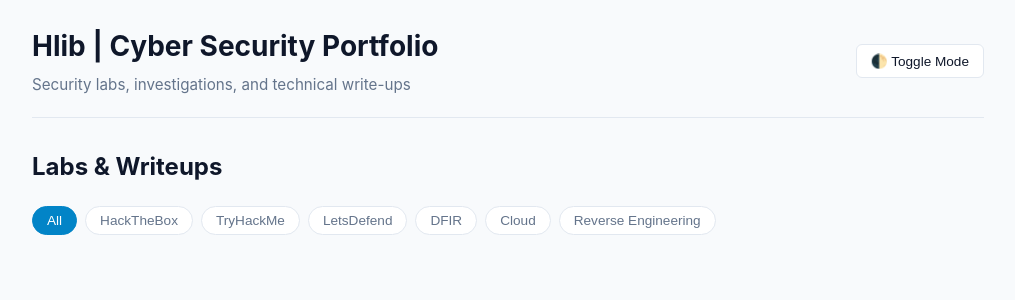
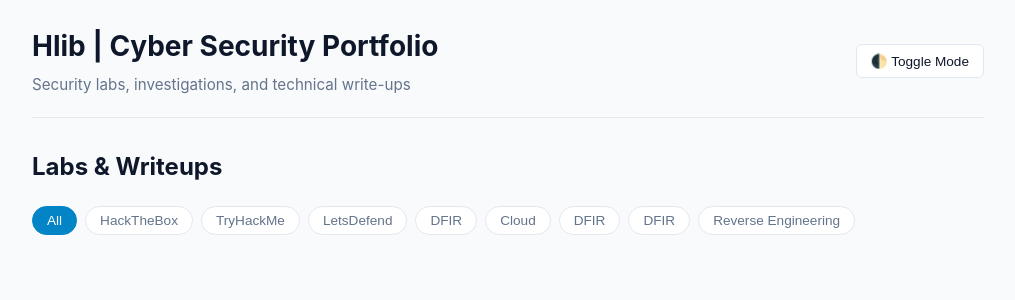
Before and after one commit to Glebius01/Glebius01.github.io, a Jekyll site: the page built from index.html, in a window 1280 px wide. Shown: the top 300 px of the page, without its empty margins (132-1147 px from the left). Built offline with Jekyll 4.4.1, drawn with Linux system fonts in a browser that asks for light colours.

Commit message:
Add Elastic and Splunk filter buttons

```diff
--- a/index.html
+++ b/index.html
@@ -13,6 +13,8 @@ title: "Home"
   <button class="filter-btn" onclick="filterCards('LetsDefend', this)">LetsDefend</button>
   <button class="filter-btn" onclick="filterCards('DFIR', this)">DFIR</button>
   <button class="filter-btn" onclick="filterCards('Cloud', this)">Cloud</button>
+  <button class="filter-btn" onclick="filterCards('Elastic', this)">DFIR</button>
+  <button class="filter-btn" onclick="filterCards('Splunk', this)">DFIR</button>
   <button class="filter-btn" onclick="filterCards('Reverse Engineering', this)">Reverse Engineering</button>
 </div>
 
```
